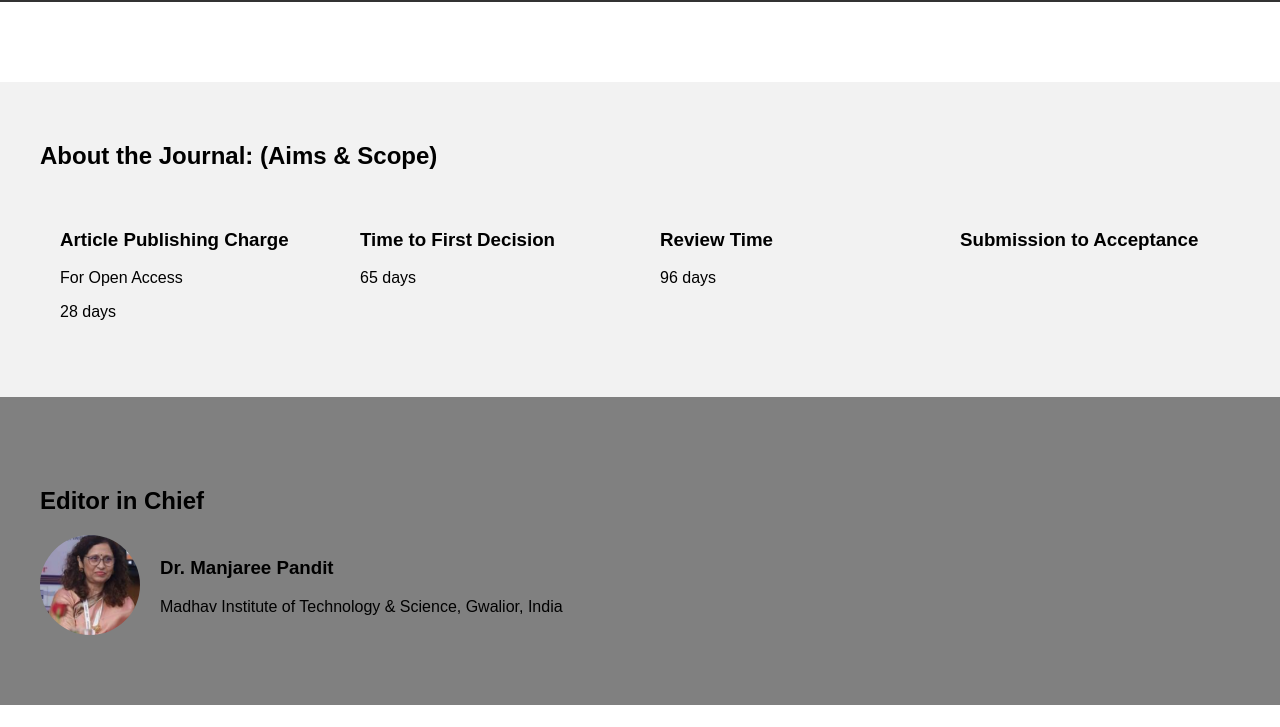
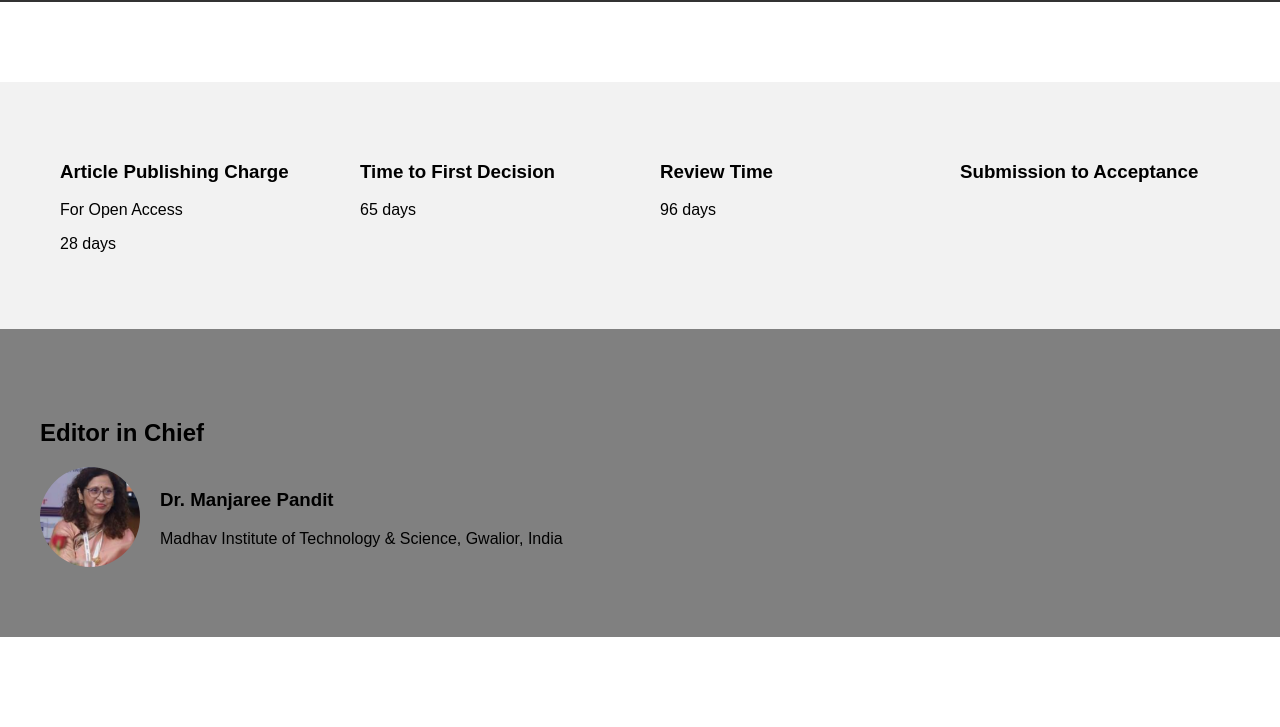
Before and after one commit to Ankur2606/MDLRC-journal, a plain HTML site: page index.html in a window 1280 px wide. Shown: the part 73-800 px from the top of the page. Drawn offline with nearby package versions, Linux system fonts and the light colour scheme.

Commit message:
changes made

```diff
--- a/index.html
+++ b/index.html
@@ -70,7 +70,6 @@
 
     <section id="about">
         <div class="container">
-            <h2>About the Journal: (Aims & Scope)</h2>
             <div class="flex-grid">
                 <div class="grid-item">
                     <h3>Article Publishing Charge</h3>
```
